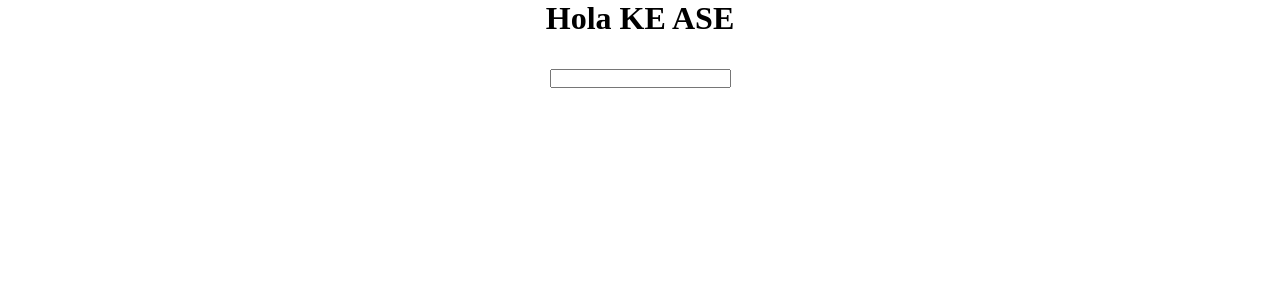
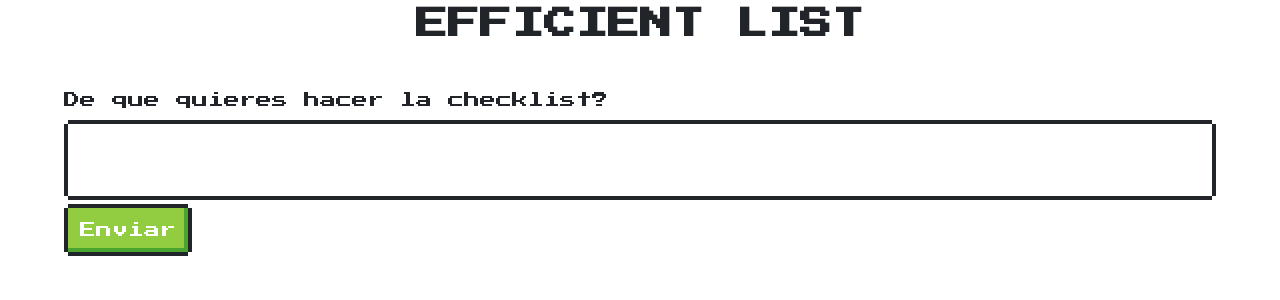
Before and after one commit to jorgeAgoiz/EfficientList, a Next.js app: page / in a window 1280 px wide. Shown: the top 300 px of the page. Built offline with nearby package versions, Linux system fonts and the light colour scheme.

Commit message:
Ness.css configured

```diff
--- /dev/null
+++ b/components/Form/Form.module.css
@@ -0,0 +1,3 @@
+.form {
+    width: 90%;
+}
--- a/components/Form/index.tsx
+++ b/components/Form/index.tsx
@@ -1,7 +1,24 @@
+import { FormEvent } from 'react'
+import styles from './Form.module.css'
+
 const Form = (): JSX.Element => {
+  const handleSubmit = (event: FormEvent<HTMLFormElement>) => {
+    event.preventDefault()
+    console.log({ values: event.currentTarget.theme.value })
+  }
+
   return (
-    <form>
-      <input type="text" />
+    <form onSubmit={handleSubmit} className={styles.form}>
+      <label htmlFor="textarea_field">De que quieres hacer la checklist?</label>
+      <textarea
+        style={{ resize: 'none' }}
+        id="textarea_field"
+        className="nes-textarea"
+        name="theme"
+      ></textarea>
+      <button type="submit" className="nes-btn is-success">
+        Enviar
+      </button>
     </form>
   )
 }
--- a/package.json
+++ b/package.json
@@ -15,6 +15,7 @@
     "@types/react-dom": "18.0.10",
     "eslint": "8.31.0",
     "eslint-config-next": "13.1.1",
+    "nes.css": "^2.3.0",
     "next": "13.1.1",
     "react": "18.2.0",
     "react-dom": "18.2.0",
--- a/pages/_app.tsx
+++ b/pages/_app.tsx
@@ -1,6 +1,17 @@
+import { NextFont } from '@next/font/dist/types'
+import localFont from '@next/font/local'
+import 'nes.css/css/nes.min.css'
+import type { AppProps } from 'next/app'
 import '../styles/globals.css'
-import type { AppProps } from 'next/app'
+
+const myFont: NextFont = localFont({
+  src: '../assets/fonts/PressStart2P-Regular.ttf',
+})
 
 export default function App({ Component, pageProps }: AppProps) {
-  return <Component {...pageProps} />
+  return (
+    <div className={myFont.className}>
+      <Component {...pageProps} />
+    </div>
+  )
 }
--- a/pages/index.tsx
+++ b/pages/index.tsx
@@ -12,7 +12,7 @@ export default function Home() {
         <link rel="icon" href="/favicon.ico" />
       </Head>
       <main className={styles.main}>
-        <h1>Hola KE ASE</h1>
+        <h1>EFFICIENT LIST</h1>
         <Form />
       </main>
     </>
```
Also changed, not shown: assets/fonts/PressStart2P-Regular.ttf (added), 1 other file (tests, documents, lock files or other folders).
